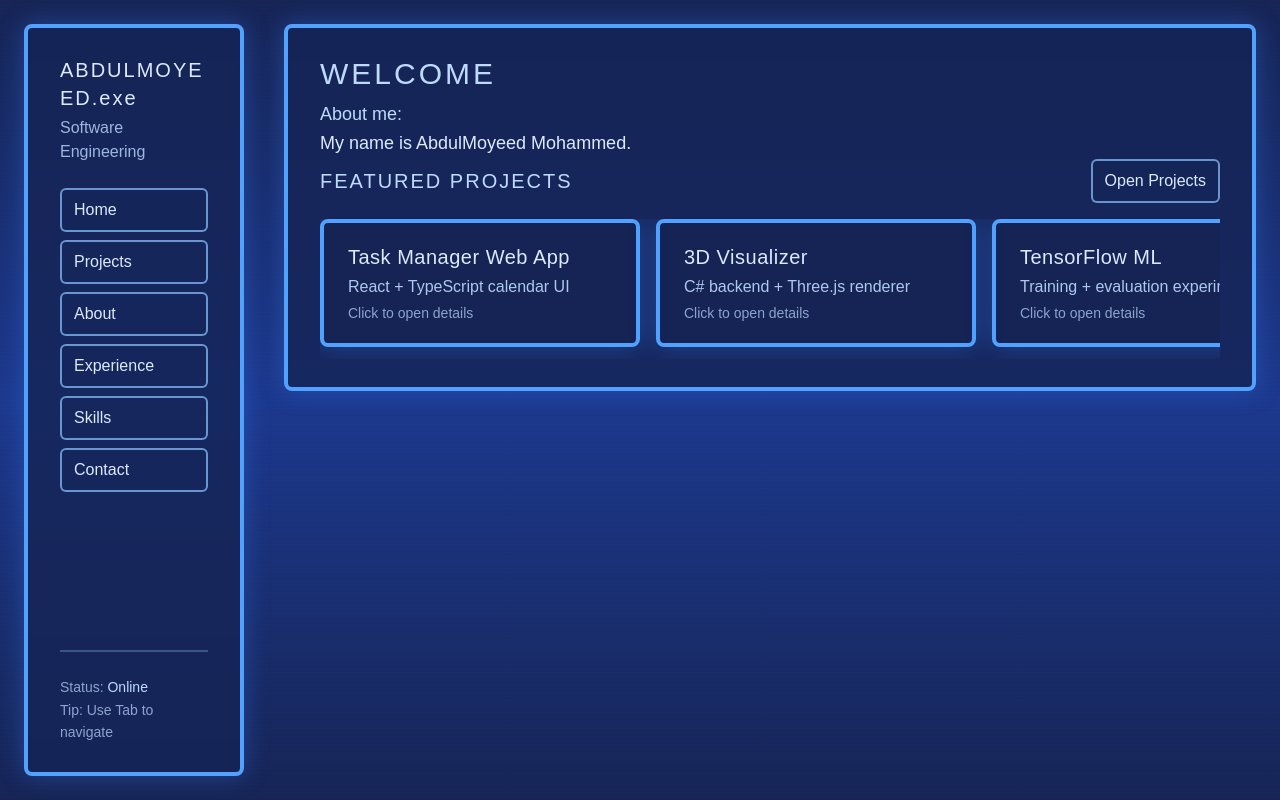
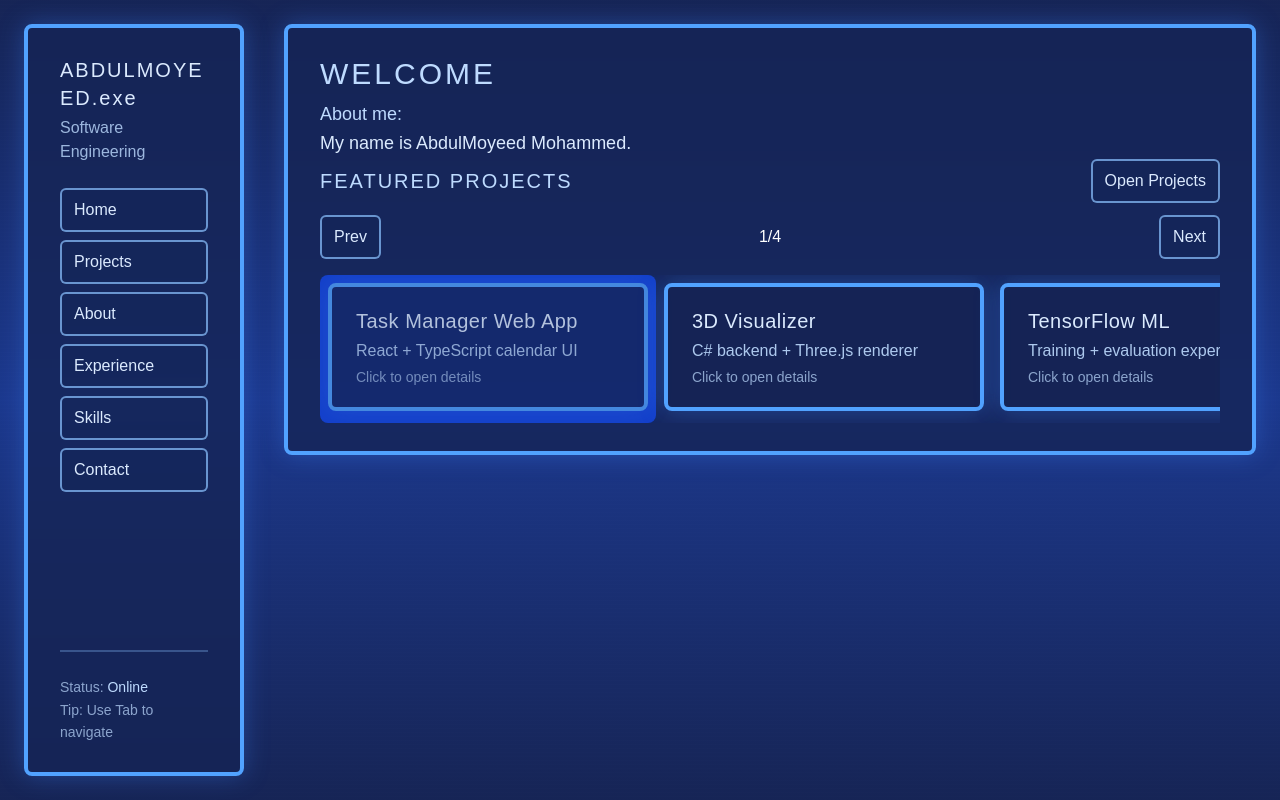
Before and after one commit to aefff/reworked_portfolio, a Next.js app: page /home in a window 1280 px wide. Built offline with nearby package versions, Linux system fonts and the light colour scheme; a web font is replaced by a local one.

Commit message:
touched up carousel

```diff
--- a/app/home/page.tsx
+++ b/app/home/page.tsx
@@ -2,21 +2,11 @@
 
 import useProjectManager from "@/hooks/useProjectManager";
 import Link from "next/link";
-import NewPage from "@/components/NewPage"
-
-class LinkedList <T> {
-    constructor (public value: T,
-                 public pointer: number) {}
-}
+import NewPage from "@/components/NewPage";
+import Carousel from "@/components/Carousel";
 
 export default function Page() {
-    const { projects } = useProjectManager();
-    const linkedListCarousel = projects.map((v, i) => {
-        if ((i + 1) >= projects.length) {
-            return new LinkedList(v, 0);
-        }
-        return new LinkedList(v, i + 1);
-    })
+    const {projects} = useProjectManager();
 
     return (
         <NewPage>
@@ -34,18 +24,17 @@ export default function Page() {
                 </Link>
             </div>
 
-            <div className="mt-4">
-                <div className="flex gap-4 overflow-x-auto pb-3 pr-2 snap-x snap-mandatory">
-                    {linkedListCarousel.map((project, i) => (
-                        <Link href={`/projects/${encodeURIComponent(project.value.id)}`} className="snap-start min-w-65 md:min-w-[320px] item hover:shadow-[0_0_25px_rgba(250,204,21,0.25)] transition-all" key={i}>
-                            <div className="item-title">{project.value.title}</div>
-                            <div className="item-subtitle">{project.value.subtitle}</div>
-                            <div className="item-meta">Click to open details</div>
-
-                        </Link>
-                    ))}
-                </div>
-            </div>
+            <Carousel>
+                {projects.map((project, i) => (
+                    <Link href={`/projects/${encodeURIComponent(project.id)}`}
+                          className="snap-start min-w-65 md:min-w-[320px] item hover:shadow-[0_0_25px_rgba(250,204,21,0.25)] transition-all opacity-100"
+                          key={i}>
+                        <div className="item-title">{project.title}</div>
+                        <div className="item-subtitle">{project.subtitle}</div>
+                        <div className="item-meta">Click to open details</div>
+                    </Link>
+                ))}
+            </Carousel>
         </NewPage>
     )
 }
--- /dev/null
+++ b/components/Carousel.tsx
@@ -0,0 +1,42 @@
+"use client"
+
+import React, {ReactNode, useState, useRef, useEffect} from "react";
+
+export default function Carousel({children}: { children: ReactNode }) {
+    const items = React.Children.toArray(children)
+
+    const itemRefs = useRef<(HTMLDivElement | null)[]>([]);
+
+    const [selected, setSelected] = useState(0);
+
+    useEffect(() => {
+        const el = itemRefs.current[selected];
+        if (!el) return;
+
+        el.scrollIntoView({
+            behavior: "smooth",
+            inline: "start",
+            block: "nearest",
+        });
+    }, [selected]);
+
+    return (
+        <div className="pt-3">
+            <div className="flex justify-between items-center">
+                <button className="btn-ghost" onClick={() => setSelected(selected - 1 < 0 ? items.length - 1 : selected - 1)}>Prev</button>
+                <p>{`${selected + 1 + "/" + items.length}`}</p>
+                <button className="btn-ghost" onClick={() => setSelected(selected + 1 >= items.length ? 0 : selected + 1)}>Next
+                </button>
+            </div>
+            <div className="mt-4 flex flex-row overflow-x-auto">
+                {items.map((item, i) => (
+                    <div key={i}
+                         ref={(el) => itemRefs.current[i] = el}
+                         className={"flex gap-4 pb-3 p-2 snap-x snap-mandatory " + (i === selected ? "bg-blue-700 opacity-80 rounded-lg" : "")}>
+                        {item}
+                    </div>
+                ))}
+            </div>
+        </div>
+    )
+}
```
